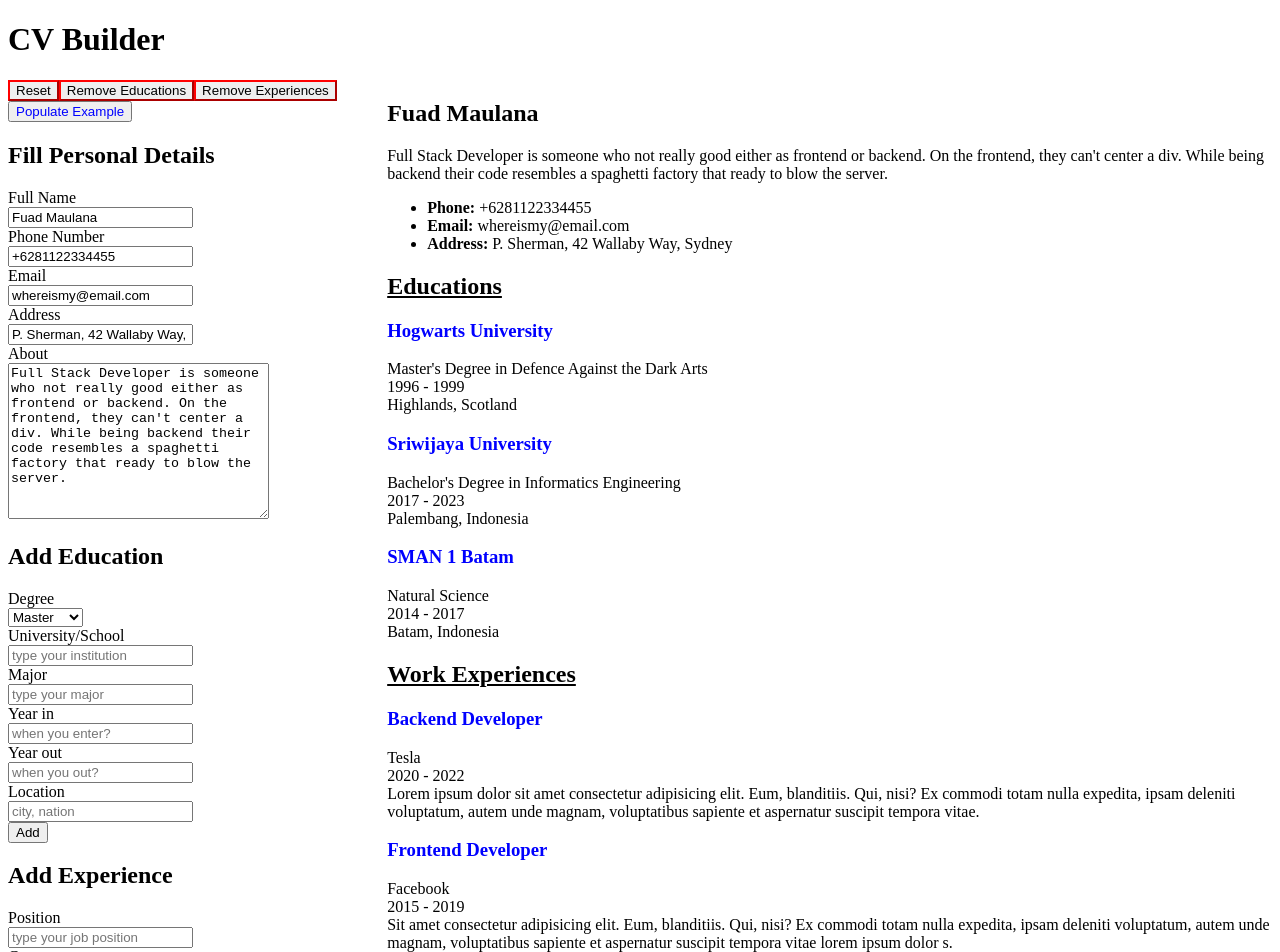
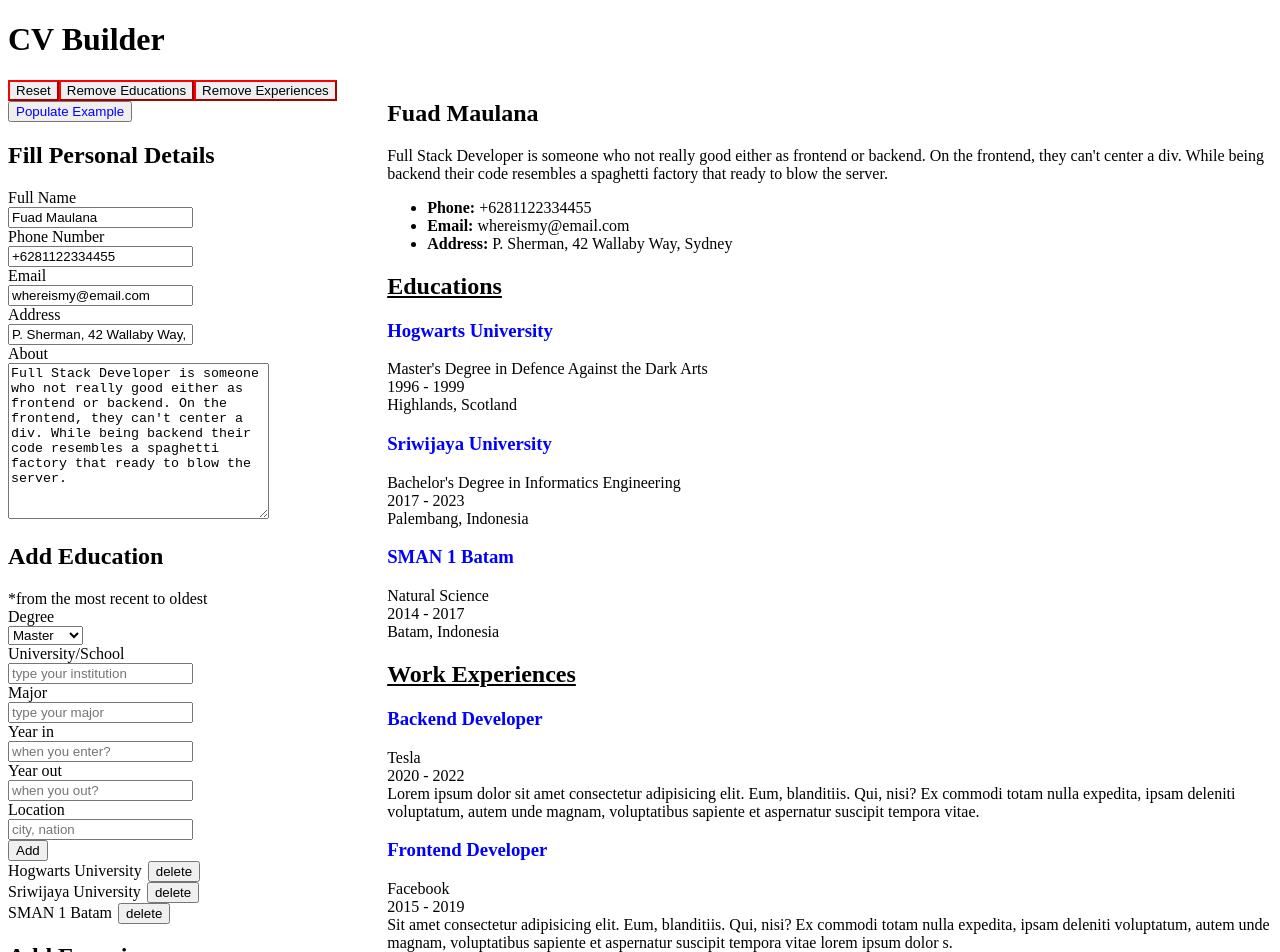
Before and after one commit to fuadmln/react-cvbuilder, a React (Vite) app: page / in a window 1280 px wide. Shown: the top 952 px of the page. Built offline with nearby package versions, Linux system fonts and the light colour scheme; the HTML template or start-up script is replaced by a standard one.

Commit message:
feat: delete education item in form

```diff
--- a/src/App.jsx
+++ b/src/App.jsx
@@ -31,7 +31,7 @@ function App() {
         <div className="app__form">
           <FormReset setter={{setProfile, setEducations, setExperiences}} populateExample={populateExample} />
           <FormPersonal profile={profile} setProfile={setProfile} />
-          <FormEducation setEducations={setEducations} />
+          <FormEducation educations={educations} setEducations={setEducations} />
           <FormExperience setExperiences={setExperiences} />
         </div>
         <div className="app__info">
--- a/src/components/FormEducation.jsx
+++ b/src/components/FormEducation.jsx
@@ -1,7 +1,8 @@
 import { useState } from 'react';
+import FormEducationItem from './FormEducationItem';
 import '../styles/FormEducation.css';
 
-function FormEducation({setEducations}){
+function FormEducation({educations, setEducations}){
    const [formData, setFormData] = useState({});
 
    const changeProperty = (e) => {
@@ -12,7 +13,7 @@ function FormEducation({setEducations}){
 
    const clickAdd = (e) => {
       e.preventDefault();
-      setEducations((educations) => [...educations, formData]);
+      setEducations((educations) => [formData, ...educations]);
       setFormData({});
       document.getElementById('educationForm').reset();
    }
@@ -20,6 +21,7 @@ function FormEducation({setEducations}){
    return (
       <div>
          <h2>Add Education</h2>
+         <span>*from the most recent to oldest</span>
          <form id="educationForm">
             <div>
                <label htmlFor="inputDegree">Degree</label>
@@ -58,6 +60,11 @@ function FormEducation({setEducations}){
             </div>
             <button onClick={clickAdd}>Add</button>
          </form>
+         {educations && (
+            <div>
+               {educations.toReversed().map( education => <FormEducationItem key={education.id} education={education} setEducations={setEducations} /> )}
+            </div>
+         )}
       </div>
    );
 }
--- /dev/null
+++ b/src/components/FormEducationItem.jsx
@@ -0,0 +1,16 @@
+function FormEducationItem({education, setEducations}){
+   const deleteHandler = (id) => {
+      setEducations((educations) => {
+         return educations.filter( education => education.id != id)
+      });
+   }
+
+   return(
+      <div>
+         <span>{education.institution}</span>
+         <button onClick={() => deleteHandler(education.id)} style={{marginLeft: '6px'}}>delete</button>
+      </div>
+   );
+}
+
+export default FormEducationItem;
```
